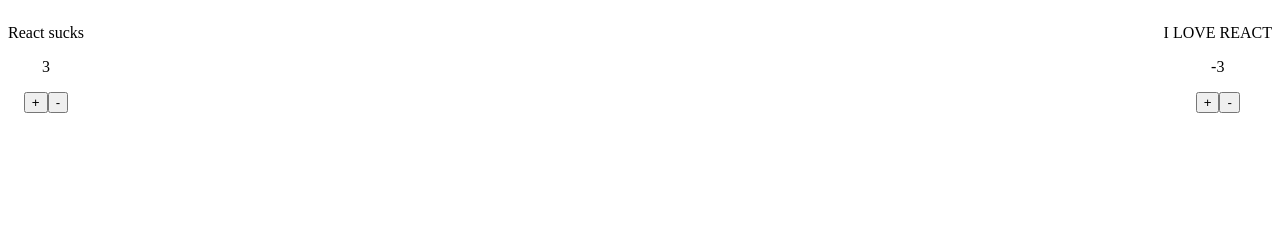
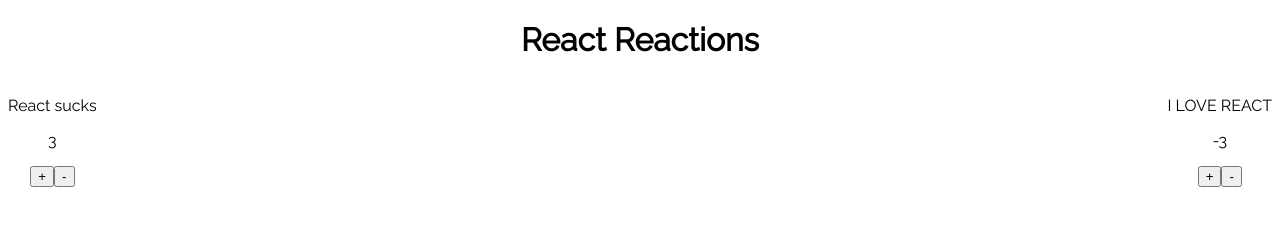
Before and after one commit to JazzAndTheTeam/ReactReactions, a React app: page / in a window 1280 px wide. Built offline with nearby package versions, Linux system fonts and the light colour scheme.

Commit message:
Added font and title

```diff
--- a/index.css
+++ b/index.css
@@ -1,4 +1,9 @@
-main {
+body {
+  text-align: center;
+  font-family: 'Raleway', sans-serif;
+}
+
+.title {
   text-align: center;
 }
 
--- a/index.html
+++ b/index.html
@@ -5,8 +5,10 @@
     <title>ReactReactions</title>
     <meta name="viewport" content="width=device-width, initial-scale=1" />
     <link href="index.css" rel="stylesheet" />
+    <link href="https://fonts.googleapis.com/css?family=Raleway" rel="stylesheet">
   </head>
   <body>
+    <h1 class="title">React Reactions</h1>
     <main>
       <!-- <div class="pos">This is the pos side, I go on the left</div>
       <div class="neg">This is the neg side, I go on the right</div> -->
```
